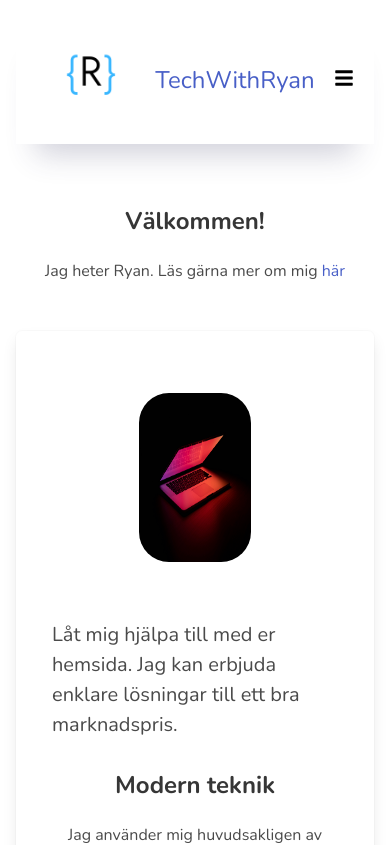
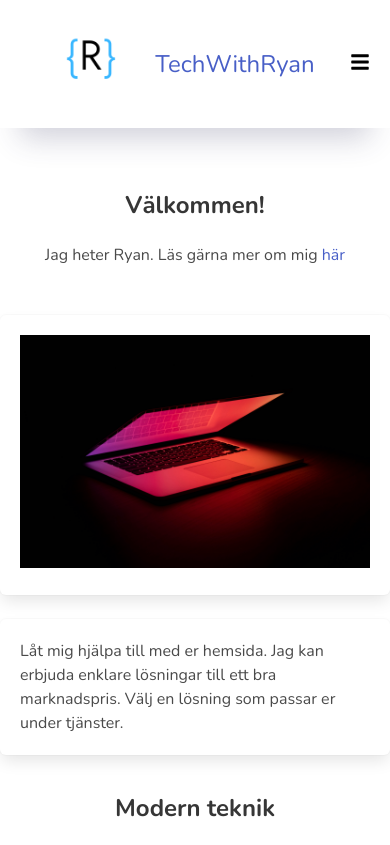
Before and after one commit to TechWithRyan/Music-app, a React (Vite) app: page / in a window 390 px wide. Shown: the top 845 px of the page. Built offline with nearby package versions, Linux system fonts and the light colour scheme.

Commit message:
services styling

```diff
--- a/src/pages/About.jsx
+++ b/src/pages/About.jsx
@@ -12,6 +12,9 @@ import WP from "../assets/WP.png"
 const About = () => {
   return (
     <>
+    <div className='container'>
+
+
       <div className='box about-img'>
 
         <img src={ryan} alt="" />
@@ -47,6 +50,7 @@ const About = () => {
           </section>
         </section>
       </div>
+      </div>
     </>
   )
 }
--- a/src/pages/Home.css
+++ b/src/pages/Home.css
@@ -9,10 +9,7 @@ body {
     text-align: center;
 }
 
-.image-text {
-    display: flex;
-    flex-direction: row;
-}
+
 
 .home-info {
     display: flex;
@@ -57,14 +54,7 @@ a:hover {
     padding: 2rem;
 }
 
-.left img {
-    border-radius: 30px;
-    height: 70vh;
-    width: 70vw;
-    margin: 0 auto;
-    display: flex;
-    margin: 0 auto;
-}
+
 
 .right {
     height: 25rem;
@@ -79,34 +69,14 @@ a:hover {
 
 @media screen and (max-width: 768px) {
 
-
-    .home {
-        display: flex;
-        flex-direction: column;
-        justify-content: space-evenly;
-        align-items: center;
-        color: rgb(0, 0, 0);
-        flex-wrap: nowrap;
-    }
-
     .image-text {
         display: flex;
         flex-direction: column;
         align-items: center;
     }
 
-    .left {
-        min-width: 30vw;
-        min-height: 30vh;
-    }
+    .left img {
 
-    .left img {
-        display: flex;
-        height: 20vh;
-        width: 50vw;
-        margin: 0 auto;
-        justify-content: center;
-        align-items: center;
     }
 
     .right {
@@ -120,36 +90,3 @@ a:hover {
         flex-wrap: nowrap;
     }
 }
-
-
-@media screen and (max-width: 1215px) {
-
-    .home {
-        display: flex;
-        flex-direction: column;
-        align-items: center;
-    }
-
-    .left {
-        height: auto;
-        justify-content: center;
-        display: flex;
-        align-items: center;
-    }
-
-    .right {
-        height: auto;
-        justify-content: center;
-        display: flex;
-        align-items: center;
-    }
-
-    .home-info {
-        display: flex;
-        justify-content: center;
-        flex-wrap: wrap;
-    }
-    .container {
-        padding: 1rem;
-    }
-}
--- a/src/pages/Home.jsx
+++ b/src/pages/Home.jsx
@@ -14,29 +14,35 @@ const Home = () => {
 
         </div>
       </section>
+      <div className="columns">
+        <div className="column">
 
-      <section className='box'>
-        <div className="image-text">
+          <div className='box'>
+            <img src={img1} alt="" className='laptop-photo' />
+          </div>
+        </div>
+        <div className="column">
+           <div className='box'>
+        <p>Låt mig hjälpa till med er hemsida.
+          Jag kan erbjuda enklare lösningar till ett bra marknadspris. Välj en
+          lösning som passar er under tjänster.
+        </p>
+      </div>
+        </div>
+      </div>
 
-        <section className='left'>
-          <img src={img1} alt="" />
-        </section>
-        <section className='right'>
-          <p>Låt mig hjälpa till med er hemsida.
-            Jag kan erbjuda enklare lösningar till ett bra marknadspris.
-          </p>
-        </section>
-        </div>
+
+
 
 
       <section>
         <div className='info'>
-        <h1 className='title is-4'>Modern teknik</h1>
+          <h1 className='title is-4'>Modern teknik</h1>
 
-        <p>Jag använder mig huvudsakligen av React.JS för att göra hemsidor. Vilket är bland de mest populära ramverken.
-          Vill ni hellre ha en sida i wordpress går det att ordna det med.</p></div>
+          <p>Jag använder mig huvudsakligen av React.JS för att göra hemsidor. Vilket är bland de mest populära ramverken.
+            Vill ni hellre ha en sida i wordpress går det att ordna det med.</p></div>
       </section>
-      </section>
+
 
     </>
   )
--- a/src/pages/Services.css
+++ b/src/pages/Services.css
@@ -1,37 +1,36 @@
 .small {
     text-align: center;
-    height: 30rem;
+    height: 35rem;
     width: 20rem;
     background-color: rgb(184, 102, 255);
     margin: 1rem;
     align-items: center;
     display: flex;
     flex-direction: column;
-    border-radius: 2rem;
+    border-radius: 1rem;
 }
 .medium {
     text-align: center;
-    height: 30rem;
+    height: 35rem;
     width: 20rem;
     background-color: rgb(106, 109, 255);
     margin: 1rem;
     align-items: center;
     display: flex;
     flex-direction: column;
-    border-radius: 2rem;
+    border-radius: 1rem;
 
 }
 .large {
     text-align: center;
-    height: 30rem;
+    height: 35rem;
     width: 20rem;
     background-color: rgb(89, 253, 111);
     margin: 1rem;
     align-items: center;
     display: flex;
     flex-direction: column;
-    border-radius: 2rem;
-
+    border-radius: 1rem;
 }
 
 .packs {
@@ -54,11 +53,3 @@
     display: flex;
     flex-direction: row;
 }
-
-@media screen and (max-width: 650px) {
-    .packs {
-        display: flex;
-        flex-direction: column;
-        padding: 0rem;
-    }
-}
--- a/src/pages/Services.jsx
+++ b/src/pages/Services.jsx
@@ -6,12 +6,16 @@ import pack3 from "../assets/pack3.jpg";
 const Services = () => {
   return (
     <>
-      <h1 className='title is-4'><div className="title-header">Välj det som passar er bäst</div></h1>
-      <div class="packs">
-        <div class="column"><div className='small'><h1 className="title is-4">Small</h1>
-          <figure class="image is-135x135">
-            <img src={pack1} alt="" />
-          </figure>
+    <div className='title is-4'>
+            <h1 className="title-header">Välj det som passar er bäst</h1>
+          </div>
+    <div className="columns">
+
+      <div className="column">
+
+          <div className='small'>
+            <h1 className="title is-4">Small</h1>
+            <img src={pack1} alt="" className='image' />
             <ul>
               <h2>React eller Wordpress</h2>
               <li>5 sidor</li>
@@ -23,10 +27,11 @@ const Services = () => {
             </ul>
           </div>
         </div>
-        <div class="column"><div className='medium'><h1 className='title is-4'>Medium</h1>
-          <figure class="image is-135x135">
-            <img src={pack2} alt="" />
-          </figure>
+        <div className="column">
+          <div className='medium'>
+            <h1 className='title is-4'>Medium</h1>
+
+            <img src={pack2} alt="" className='image' />
             <ul>
               <h2>React eller Wordpress</h2>
               <li>10 sidor</li>
@@ -36,11 +41,13 @@ const Services = () => {
               <li>Företag</li>
               <div className='title is-5'>Pris: 5000 kr</div>
             </ul>
-        </div></div>
-        <div class="column"><div className='large'><h1 className='title is-4'>Large</h1>
-          <figure class="image is-135x135">
-            <img src={pack3} alt="" />
-          </figure>
+          </div>
+        </div>
+
+        <div className="column">
+          <div className='large'>
+            <h1 className='title is-4'>Large</h1>
+            <img src={pack3} alt="" className='image' />
             <ul>
               <h2>React eller Wordpress</h2>
               <li>15 sidor</li>
@@ -50,9 +57,12 @@ const Services = () => {
               <li>Större Företag</li>
               <div className='title is-5'>Pris: 7000 kr</div>
             </ul>
-        </div></div>
+          </div>
+        </div>
+      </div>
 
-      </div>
+
+
     </>
 
   )
```
Lines whose indentation alone changed are shown as unchanged.
